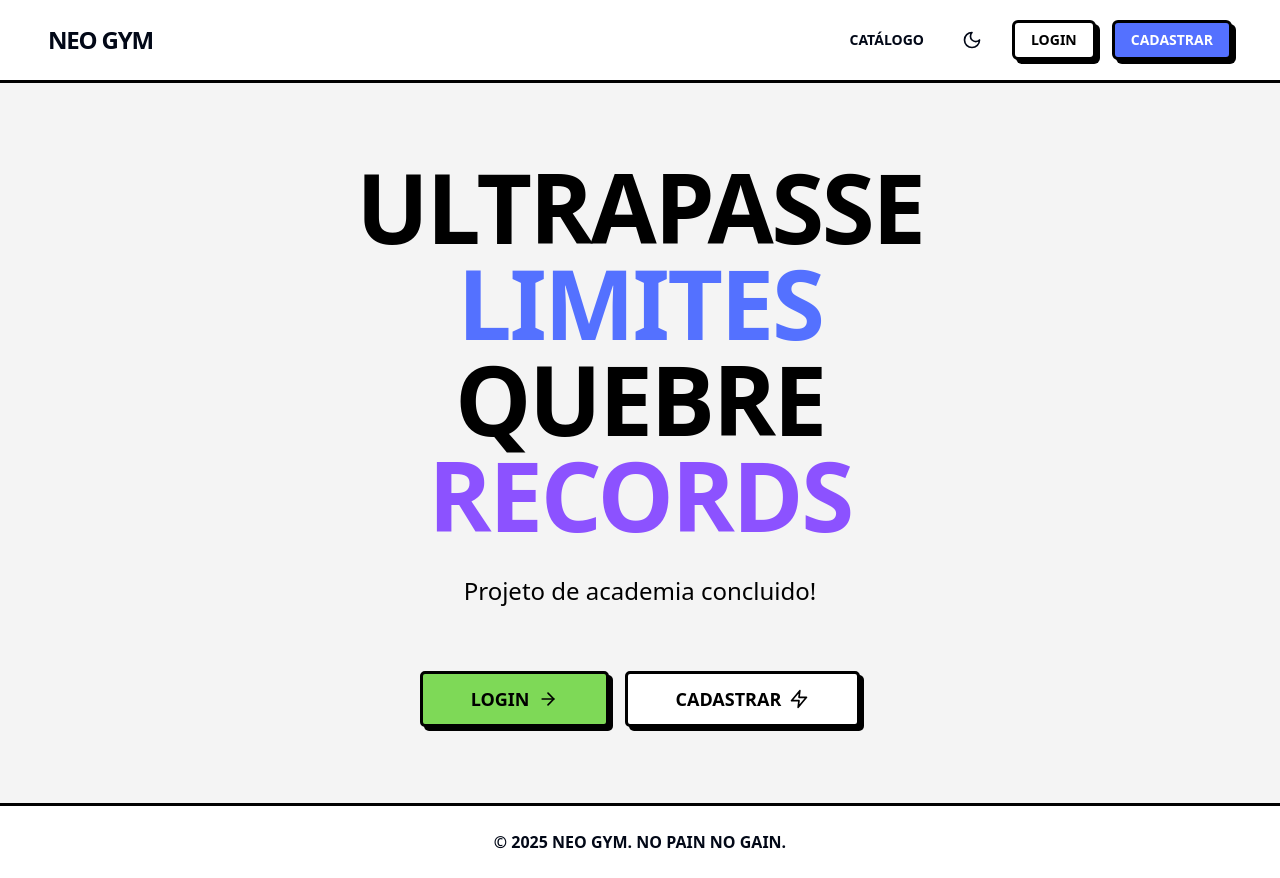
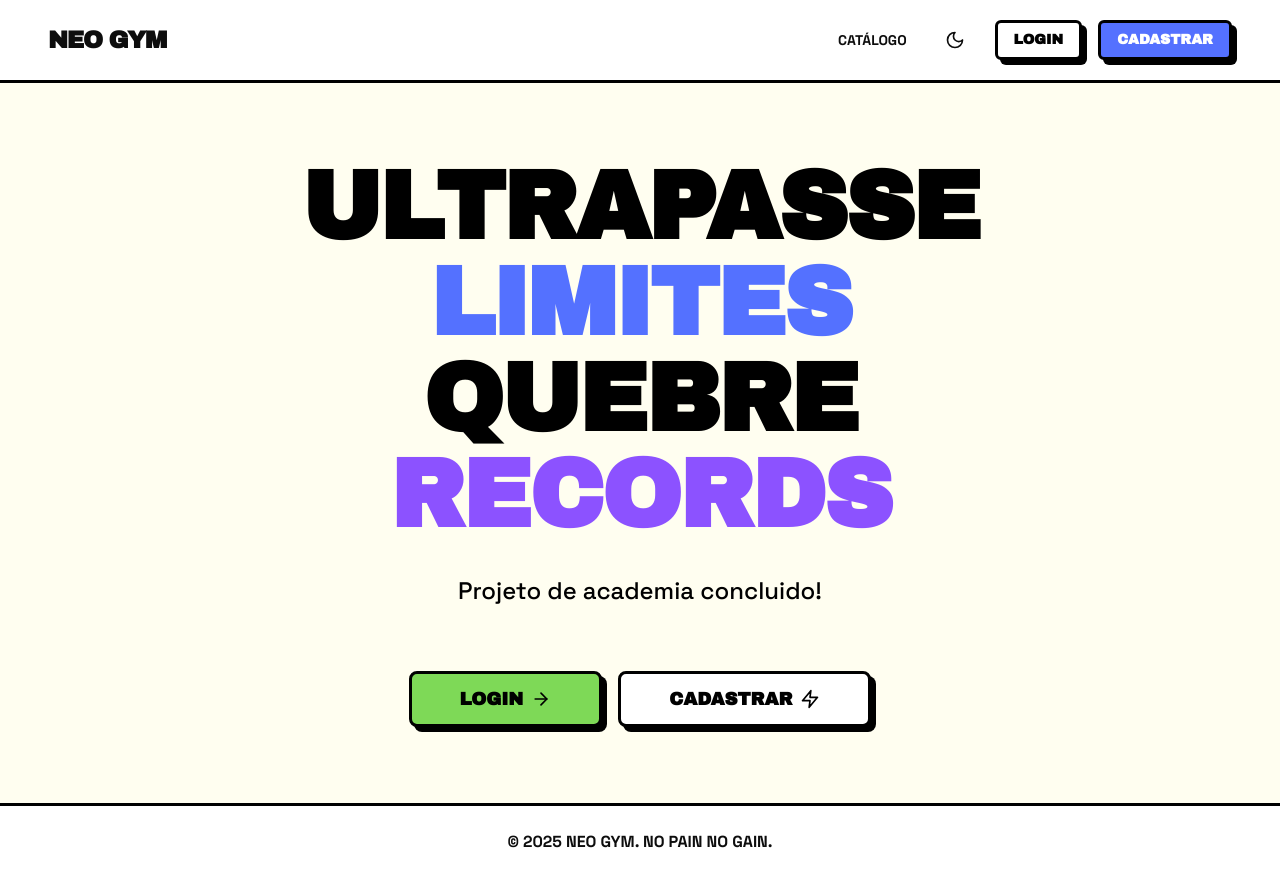
Before and after one commit to AndersonFreitasF/acad, a React (Vite) app in the folder frontend/: page / in a window 1280 px wide. Built offline with nearby package versions, Linux system fonts and the light colour scheme; no server answers.

Commit message:
feat(frontend): enhance neo-brutalist design system with new colors and shadows

```diff
--- a/frontend/src/index.css
+++ b/frontend/src/index.css
@@ -1,68 +1,70 @@
+@import url('https://fonts.googleapis.com/css2?family=Archivo+Black&family=Space+Grotesk:wght@400;500;600;700&family=JetBrains+Mono:wght@400;500;600;700&display=swap');
+
 @tailwind base;
 @tailwind components;
 @tailwind utilities;
 
 @layer base {
   :root {
-    --background: 0 0% 100%;
-    --foreground: 222.2 84% 4.9%;
+    --background: 55 100% 97%;
+    --foreground: 0 0% 5%;
 
     --card: 0 0% 100%;
-    --card-foreground: 222.2 84% 4.9%;
+    --card-foreground: 0 0% 5%;
 
     --popover: 0 0% 100%;
-    --popover-foreground: 222.2 84% 4.9%;
+    --popover-foreground: 0 0% 5%;
 
-    --primary: 47 95% 57%;
-    --primary-foreground: 210 40% 98%;
+    --primary: 47 100% 67%;
+    --primary-foreground: 0 0% 5%;
 
-    --secondary: 217.2 32.6% 17.5%;
-    --secondary-foreground: 210 40% 98%;
+    --secondary: 231 100% 66%;
+    --secondary-foreground: 0 0% 100%;
 
-    --muted: 210 40% 96.1%;
-    --muted-foreground: 215.4 16.3% 46.9%;
+    --muted: 60 5% 90%;
+    --muted-foreground: 0 0% 40%;
 
-    --accent: 210 40% 96.1%;
-    --accent-foreground: 222.2 47.4% 11.2%;
+    --accent: 275 100% 66%;
+    --accent-foreground: 0 0% 100%;
 
-    --destructive: 0 84.2% 60.2%;
-    --destructive-foreground: 210 40% 98%;
+    --destructive: 0 84% 60%;
+    --destructive-foreground: 0 0% 100%;
 
-    --border: 214.3 31.8% 91.4%;
-    --input: 214.3 31.8% 91.4%;
-    --ring: 222.2 84% 4.9%;
+    --border: 0 0% 0%;
+    --input: 0 0% 0%;
+    --ring: 231 100% 66%;
 
-    --radius: 0.5rem;
+    --radius: 8px;
   }
 
   .dark {
-    --background: 20 14.3% 4.1%;
-    --foreground: 60 9.1% 97.8%;
+    --background: 0 0% 5%;
+    --foreground: 60 9% 97%;
 
-    --card: 20 14.3% 4.1%;
-    --card-foreground: 60 9.1% 97.8%;
+    --card: 0 0% 8%;
+    --card-foreground: 60 9% 97%;
 
-    --popover: 20 14.3% 4.1%;
-    --popover-foreground: 60 9.1% 97.8%;
+    --popover: 0 0% 8%;
+    --popover-foreground: 60 9% 97%;
 
-    --primary: 47 95% 57%;
-    --primary-foreground: 26 83.3% 14.1%;
+    --primary: 47 100% 67%;
+    --primary-foreground: 0 0% 5%;
 
-    --secondary: 12 6.5% 15.1%;
-    --secondary-foreground: 60 9.1% 97.8%;
+    --secondary: 231 100% 66%;
+    --secondary-foreground: 0 0% 100%;
 
-    --muted: 12 6.5% 15.1%;
-    --muted-foreground: 24 5.4% 63.9%;
+    --muted: 0 0% 15%;
+    --muted-foreground: 0 0% 65%;
 
-    --accent: 12 6.5% 15.1%;
-    --accent-foreground: 60 9.1% 97.8%;
+    --accent: 275 100% 66%;
+    --accent-foreground: 0 0% 100%;
 
-    --destructive: 0 72.2% 50.6%;
-    --destructive-foreground: 60 9.1% 97.8%;
+    --destructive: 0 72% 50%;
+    --destructive-foreground: 60 9% 97%;
 
-    --border: 12 6.5% 15.1%;
-    --input: 12 6.5% 15.1%;
-    --ring: 35.5 91.7% 32.9%;
+    --border: 0 0% 25%;
+    --input: 0 0% 25%;
+    --ring: 47 100% 67%;
   }
 
   html {
@@ -70,15 +72,15 @@
   }
 
   ::-webkit-scrollbar {
-    width: 14px;
+    width: 16px;
   }
   ::-webkit-scrollbar-track {
-    @apply bg-background;
-    border-left: 3px solid #000;
+    @apply bg-neo-light dark:bg-neo-dark;
+    border-left: 4px solid #000;
   }
   ::-webkit-scrollbar-thumb {
     @apply bg-neo-blue;
-    border: 3px solid #000;
+    border: 4px solid #000;
   }
   ::-webkit-scrollbar-thumb:hover {
     @apply bg-neo-purple;
@@ -90,7 +92,8 @@
     @apply border-border;
   }
   body {
-    @apply bg-background text-foreground font-base;
+    @apply bg-background text-foreground font-base antialiased;
+    font-feature-settings: "rlig" 1, "calt" 1;
   }
   h1,
   h2,
@@ -101,3 +104,90 @@
     @apply font-heading tracking-tight;
   }
 }
+
+@layer components {
+  .neo-border {
+    @apply border-4 border-black dark:border-white;
+  }
+
+  .neo-shadow {
+    @apply shadow-neo transition-all duration-200;
+  }
+
+  .neo-shadow-hover {
+    @apply hover:shadow-neo-lg hover:translate-x-[-4px] hover:translate-y-[-4px] transition-all duration-200;
+  }
+
+  .neo-btn {
+    @apply neo-border neo-shadow font-bold uppercase tracking-wide;
+  }
+
+  .neo-btn:hover {
+    @apply shadow-neo-hover translate-x-[2px] translate-y-[2px];
+  }
+
+  .neo-btn:active {
+    @apply shadow-none translate-x-[5px] translate-y-[5px];
+  }
+
+  .neo-card {
+    @apply neo-border neo-shadow bg-white dark:bg-gray-900 rounded-base overflow-hidden;
+  }
+
+  .neo-input {
+    @apply border-4 border-black dark:border-white rounded-base px-4 py-3 font-medium
+           focus:outline-none focus:ring-4 focus:ring-neo-blue/50
+           bg-white dark:bg-gray-900 transition-all duration-200;
+  }
+
+  .neo-input:focus {
+    @apply translate-x-[-2px] translate-y-[-2px] shadow-neo;
+  }
+
+  .neo-badge {
+    @apply inline-flex items-center px-3 py-1 rounded-base border-3 border-black font-bold text-sm uppercase;
+  }
+
+  .neo-gradient-yellow {
+    @apply bg-gradient-to-br from-neo-yellow via-neo-orange to-neo-pink;
+  }
+
+  .neo-gradient-blue {
+    @apply bg-gradient-to-br from-neo-blue via-neo-purple to-neo-pink;
+  }
+
+  .neo-gradient-green {
+    @apply bg-gradient-to-br from-neo-green via-neo-cyan to-neo-blue;
+  }
+
+  .text-stroke {
+    -webkit-text-stroke: 2px black;
+    text-stroke: 2px black;
+  }
+
+  .text-stroke-white {
+    -webkit-text-stroke: 2px white;
+    text-stroke: 2px white;
+  }
+}
+
+@layer utilities {
+  .stagger-1 { animation-delay: 0.1s; }
+  .stagger-2 { animation-delay: 0.2s; }
+  .stagger-3 { animation-delay: 0.3s; }
+  .stagger-4 { animation-delay: 0.4s; }
+  .stagger-5 { animation-delay: 0.5s; }
+  .stagger-6 { animation-delay: 0.6s; }
+
+  .pattern-grid {
+    @apply bg-grid-pattern;
+  }
+
+  .pattern-dots {
+    @apply bg-dots-pattern;
+  }
+
+  .pattern-diagonal {
+    @apply bg-diagonal-lines;
+  }
+}
```
Also changed, not shown: frontend/tailwind.config.js (+65 -8 lines).
